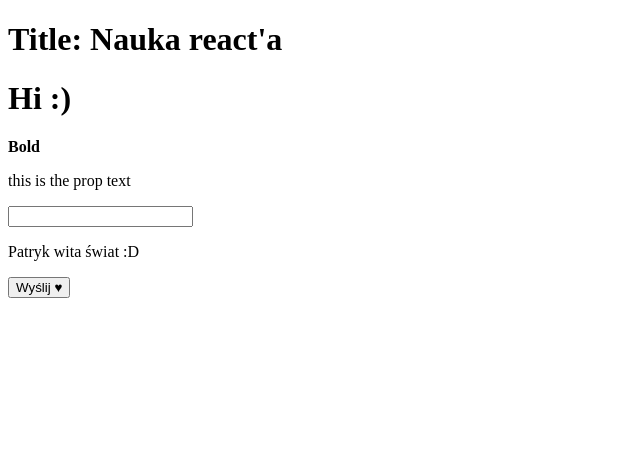
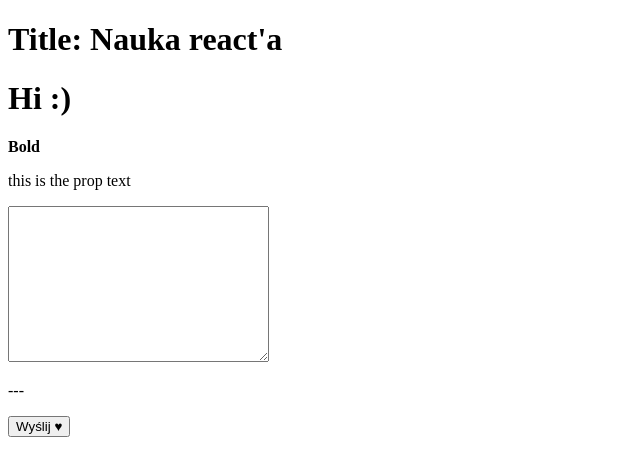
Before and after one commit to Patys/react-fundamentals, a React (Create React App) app: page / in a window 1280 px wide. Shown: the top 476 px of the page, without its empty margins (0-640 px from the left). Built offline with nearby package versions, Linux system fonts and the light colour scheme.

Commit message:
added textarea with events

```diff
--- a/src/App.js
+++ b/src/App.js
@@ -6,12 +6,14 @@
   constructor() {
     super();
     this.state = {
-      myTxt: 'Patryk wita świat :D'
+      currentEvent: '---'
     }
   }
 
   update(e) {
-    this.setState({myTxt: e.target.value});
+    this.setState({
+      currentEvent: e.type
+    });
   }
 
   render() {
@@ -22,8 +24,20 @@
         <h1>Hi :)</h1>
         <b>Bold</b>
         <p>{txt}</p>
-        <InputWidget update={this.update.bind(this)} />
-        <p>{this.state.myTxt}</p>
+        <textarea
+          onKeyPress={this.update.bind(this)}
+          onCopy={this.update.bind(this)}
+          onCut={this.update.bind(this)}
+          onPaste={this.update.bind(this)}
+          onFocus={this.update.bind(this)}
+          onBlur={this.update.bind(this)}
+          onDoubleClick={this.update.bind(this)}
+          onTouchStart={this.update.bind(this)}
+          onTouchMove={this.update.bind(this)}
+          onTouchEnd={this.update.bind(this)}
+          cols="30"
+          rows="10" />
+        <p>{this.state.currentEvent}</p>
         <ButtonWidget>Wyślij <Heart /></ButtonWidget>
       </div>
     )
```
